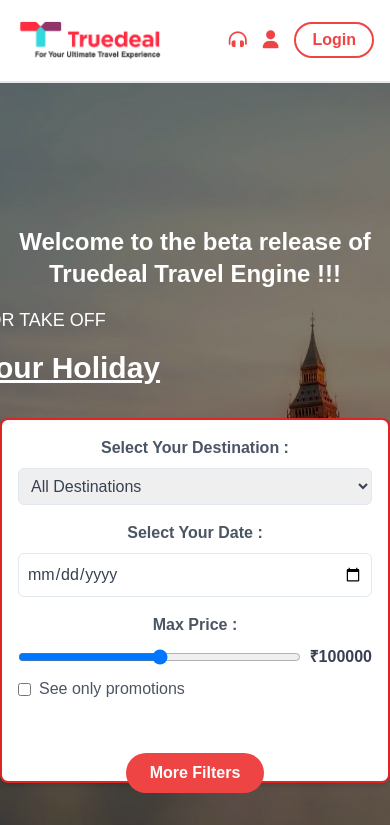
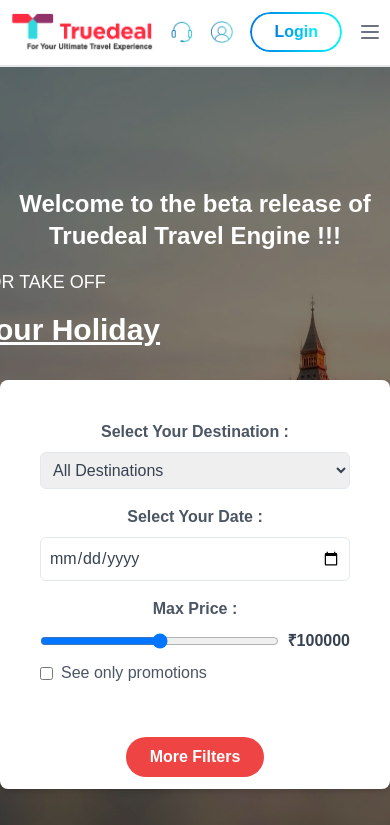
Before and after one commit to sourabh-bhatt/frontendTruedeal, a Next.js app: page / in a window 390 px wide. Shown: the top 825 px of the page. Built offline with nearby package versions, Linux system fonts and the light colour scheme.

Commit message:
Fixed the navbar

```diff
--- a/src/app/components/common/Navbar.tsx
+++ b/src/app/components/common/Navbar.tsx
@@ -1,11 +1,22 @@
+'use client';
+
 import Image from 'next/image';
-import '@fortawesome/fontawesome-free/css/all.min.css';
 import Link from 'next/link';
-
+import { useState } from 'react';
 
 export default function Navbar() {
+    const [isMenuOpen, setIsMenuOpen] = useState(false);
+
+    const navItems = [
+        { href: "/", label: "Home" },
+        { href: "#about-us", label: "About Us" },
+        { href: "#services", label: "Our Services" },
+        { href: "#news", label: "News" },
+        { href: "#contact-us", label: "Contact Us" },
+    ];
+
     return (
-        <nav className="flex items-center justify-between p-4 border-b-2 border-gray-200">
+        <nav className="relative flex items-center justify-between p-2 border-b-2 border-gray-200">
             <div className="flex items-center space-x-4">
                 <Link href="/">
                     <Image src="/Assets/NavbarImages/logo.png" alt="Truedeal Logo" width={150} height={30} />
@@ -13,22 +24,66 @@ export default function Navbar() {
             </div>
 
             <div className="hidden md:flex space-x-8 font-semibold">
-                <Link href="/" className="text-gray-500 hover:text-red-500">Home</Link>
-                <a href="#about-us" className="text-gray-500 hover:text-red-500">About Us</a>
-                <a href="#services" className="text-gray-500 hover:text-red-500">Our Services</a>
-                <a href="#news" className="text-gray-500 hover:text-red-500">News</a>
-                <a href="#contact-us" className="text-gray-500 hover:text-red-500">Contact Us</a>
+                {navItems.map((item) => (
+                    <Link
+                        key={item.label}
+                        href={item.href}
+                        className="text-gray-500 hover:text-transparent hover:bg-clip-text hover:bg-gradient-to-r from-[#017ae3] to-[#00f6ff] transition-colors duration-300"
+                    >
+                        {item.label}
+                    </Link>
+                ))}
             </div>
 
             <div className="flex items-center space-x-4">
-                <i className="fas fa-headphones-alt text-red-500 text-lg hover:text-red-500"></i>
+                <Image src="/Assets/NavbarImages/call.webp" alt='Call' width={24} height={24} className="w-6 h-6" />
+                <Image src="/Assets/NavbarImages/profile.webp" alt='Profile' width={24} height={24} className="w-6 h-6" />
 
-                <i className="fas fa-user text-red-500 text-lg hover:text-red-500"></i>
+                <button
+                    className="px-6 py-2 rounded-full font-medium bg-white relative group"
+                >
+                    <span className="bg-gradient-to-r from-[#017ae3] to-[#00f6ff] bg-clip-text text-transparent relative font-bold">
+                        Login
+                    </span>
+                    <span
+                        className="absolute inset-0 rounded-full border-2 border-transparent"
+                        style={{
+                            background: 'linear-gradient(to right,  #017ae3, #00f6ff) border-box',
+                            WebkitMask: 'linear-gradient(#fff 0 0) padding-box, linear-gradient(#fff 0 0)',
+                            WebkitMaskComposite: 'xor',
+                            maskComposite: 'exclude',
+                        }}
+                    />
+                </button>
 
-                <button className="px-4 py-1 border-2 border-red-500 text-red-500 rounded-full font-semibold bg-white hover:bg-red-500 hover:text-white transition duration-300">
-                    Login
+                <button
+                    className="md:hidden text-gray-500 focus:outline-none"
+                    onClick={() => setIsMenuOpen(!isMenuOpen)}
+                >
+                    <svg className="h-6 w-6" fill="none" viewBox="0 0 24 24" stroke="currentColor">
+                        {isMenuOpen ? (
+                            <path strokeLinecap="round" strokeLinejoin="round" strokeWidth={2} d="M6 18L18 6M6 6l12 12" />
+                        ) : (
+                            <path strokeLinecap="round" strokeLinejoin="round" strokeWidth={2} d="M4 6h16M4 12h16M4 18h16" />
+                        )}
+                    </svg>
                 </button>
             </div>
+
+            {isMenuOpen && (
+                <div className="absolute top-full left-0 right-0 bg-white shadow-md md:hidden z-50">
+                    {navItems.map((item) => (
+                        <Link
+                            key={item.label}
+                            href={item.href}
+                            className="block py-2 px-4 text-gray-500 hover:text-transparent hover:bg-clip-text hover:bg-gradient-to-r from-[#017ae3] to-[#00f6ff] transition-colors duration-300"
+                            onClick={() => setIsMenuOpen(false)}
+                        >
+                            {item.label}
+                        </Link>
+                    ))}
+                </div>
+            )}
         </nav>
     );
 }
--- a/src/app/components/homepage/HeroSection.tsx
+++ b/src/app/components/homepage/HeroSection.tsx
@@ -14,7 +14,7 @@ export default function HeroSection() {
                 </h2>
 
                 {/* Search Form */}
-                <div className="mt-8 bg-white p-4 rounded-lg shadow-md w-full max-w-2xl border-2 border-red-600">
+                <div className="mt-8 bg-white p-10 rounded-lg shadow-md w-full max-w-4xl">
                     <div className="flex flex-col md:flex-row justify-between space-y-4  md:space-y-0 md:space-x-4">
                         {/* Destination */}
                         <div className="flex flex-col">
```
Also changed, not shown: public/Assets/NavbarImages/call.webp (added), public/Assets/NavbarImages/profile.webp (added).
